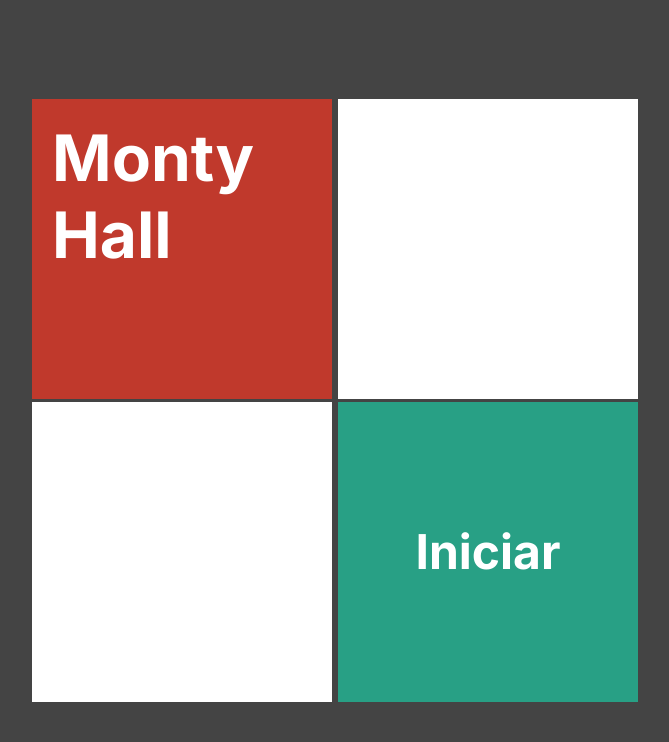
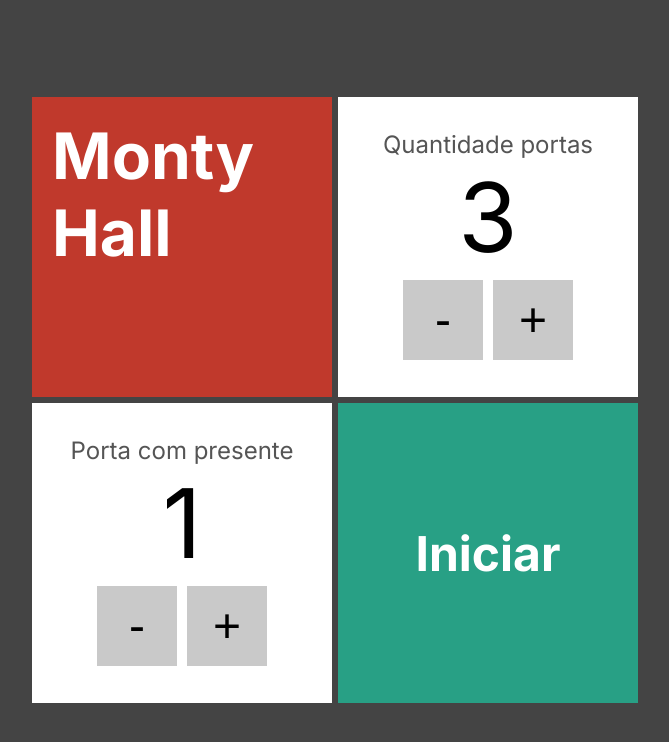
Before and after one commit to gustavobraga1001/doorsgame, a Next.js app: page / in a window 1280 px wide. Shown: the top 742 px of the page, without its empty margins (305-974 px from the left). Built offline with nearby package versions, Linux system fonts and the light colour scheme.

Commit message:
finish forms

```diff
--- a/src/app/page.tsx
+++ b/src/app/page.tsx
@@ -1,20 +1,39 @@
+"use client"
+
+import { useState } from "react";
 import Card from "../components/Card";
+import InputNumber from "../components/InputNumber";
 import styles from "../styles/Forms.module.css"
 import Link from "next/link";
 
 export default function Forms() {
+  const [amtDoors, setAmtDoors] = useState(3)
+  const [doorGift, setDoorGift] = useState(1)
+
   return (
     <main className={styles.forms}>
       <div>
         <Card bgColor={"#c0392c"}>
           <h1>Monty Hall</h1>
         </Card>
-        <Card></Card>
+        <Card>
+          <InputNumber
+            text="Quantidade portas"
+            value={amtDoors}
+            onChange={newAmt => setAmtDoors(newAmt)}
+          />
+        </Card>
       </div>
       <div>
-        <Card ></Card>
+        <Card >
+          <InputNumber
+            text="Porta com presente"
+            value={doorGift}
+            onChange={newDoorGift => setDoorGift(newDoorGift)}
+          />
+        </Card>
         <Card bgColor={"#28a085"}>
-          <Link href={`/game/10/2`} className={styles.link}>
+          <Link href={`/game/${amtDoors}/${doorGift}`} className={styles.link}>
             <h2 >Iniciar</h2>
           </Link>
         </Card>
--- a/src/components/Door.tsx
+++ b/src/components/Door.tsx
@@ -1,6 +1,6 @@
 import styles from "../styles/Door.module.css";
 import DoorModel from "../model/door";
-import Present from "../components/Present"
+import Present from "./Present"
 
 interface DoorProps {
   value: DoorModel;
--- /dev/null
+++ b/src/components/InputNumber.tsx
@@ -0,0 +1,23 @@
+import styles from "../styles/ImputNumber.module.css"
+
+interface InputNumberProps {
+    text: string
+    value: number
+    onChange: (newValue: number) => void
+}
+
+export default function InputNumber(props: InputNumberProps) {
+    const decrement = () => props.onChange(props.value - 1)
+    const increment = () => props.onChange(props.value + 1)
+
+    return (
+        <div className={styles.inputNumber}>
+            <span className={styles.text}>{props.text}</span>
+            <span className={styles.value}>{props.value}</span>
+            <div className={styles.buttons}>
+                <button className={styles.btn} onClick={decrement}>-</button>
+                <button className={styles.btn} onClick={increment}>+</button>
+            </div>
+        </div>
+    )
+}
--- a/src/styles/Forms.module.css
+++ b/src/styles/Forms.module.css
@@ -3,6 +3,11 @@
     justify-content: center;
     align-items: center;
     height: 100vh;
+    flex-direction: column;
+}
+
+.forms div {
+    display: flex;
 }
 
 .link {
--- /dev/null
+++ b/src/styles/ImputNumber.module.css
@@ -0,0 +1,34 @@
+.inputNumber {
+    display: flex;
+    flex: 1;
+    flex-direction: column;
+    align-items: center;
+    justify-content: center;
+    color: #000;
+}
+
+.text {
+    color: #555;
+    font-size: 1.5rem;
+}
+
+.value {
+    font-size: 6rem;
+}
+
+.buttons {
+    display: flex;
+}
+
+.btn {
+    display: flex;
+    justify-content: center;
+    align-items: center;
+    font-size: 3rem;
+    height: 80px;
+    width: 80px;
+    margin: 5px;
+    border: none;
+    color: #000;
+    background-color: #c9c9c9;
+}
```
Also changed, not shown: src/components/Present.tsx (renamed from src/components/Present.jsx).
